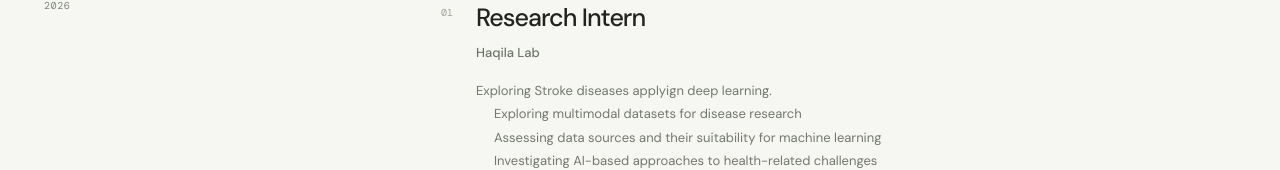
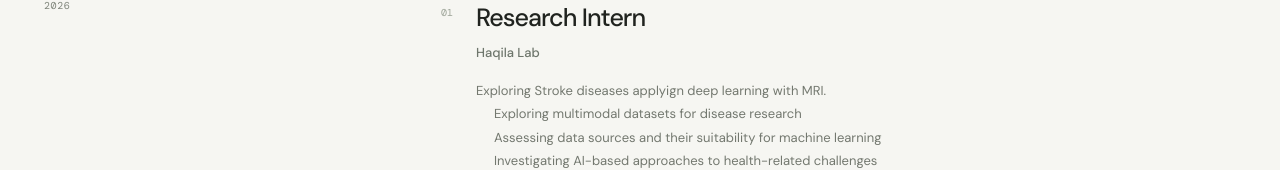
Before and after one commit to bely-lab/Prortfolio_website, a React (Vite) app: page /experience in a window 1280 px wide. Shown: the part 614-784 px from the top of the page. Built offline with nearby package versions, Linux system fonts and the light colour scheme; a web font is replaced by a local one.

Commit message:
explanantion

```diff
--- a/src/pages/Experience.tsx
+++ b/src/pages/Experience.tsx
@@ -7,7 +7,7 @@ const roles = [
     role: "Research Intern",
     organisation: "Haqila Lab",
     description:
-      "Exploring Stroke diseases applyign deep learning.",
+      "Exploring Stroke diseases applyign deep learning with MRI.",
     points: [
       "Exploring multimodal datasets for disease research",
       "Assessing data sources and their suitability for machine learning",
```
